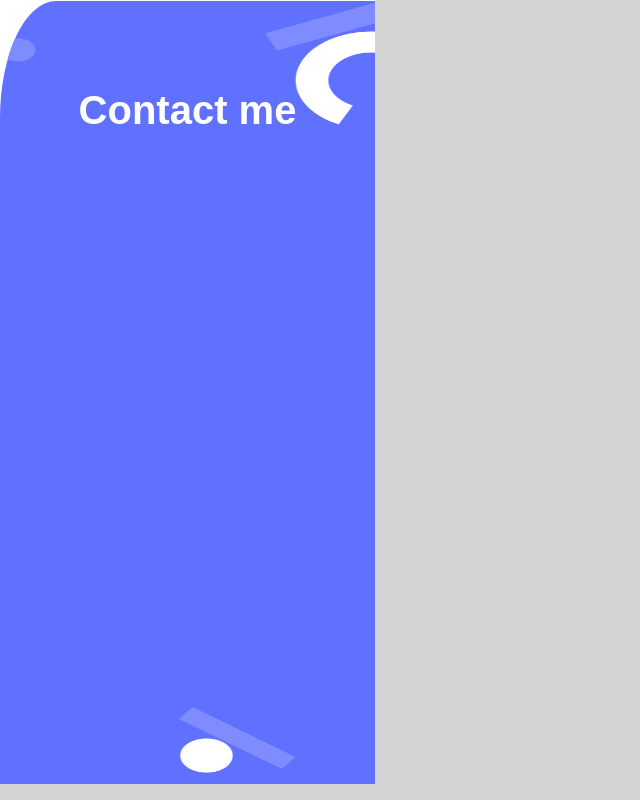
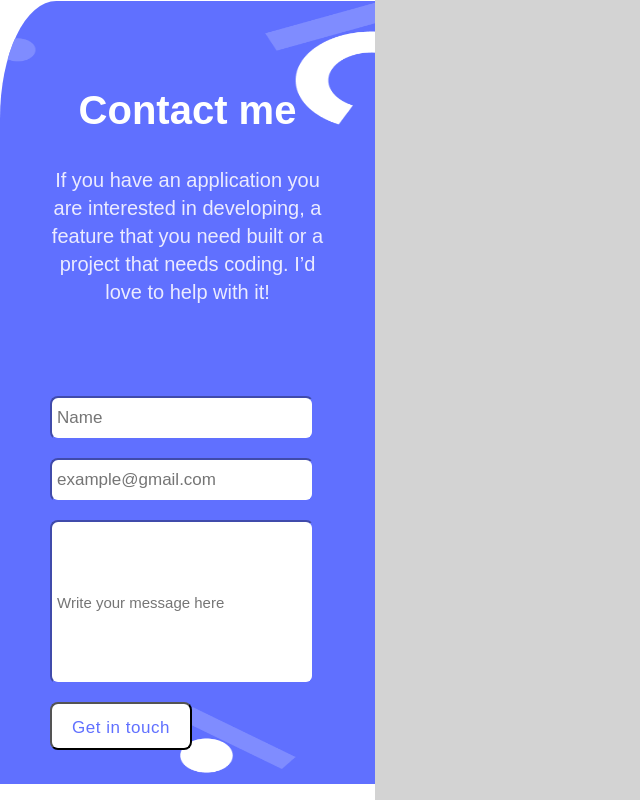
Before and after one commit to Attash2312/Portfolio-Website, a website: page index.html in a window 1280 px wide. Shown: the part 3901-4701 px from the top of the page, without its empty margins (0-640 px from the left). Drawn offline with Linux system fonts and the light colour scheme.

Commit message:
contact me form completed

```diff
--- a/index.html
+++ b/index.html
@@ -162,7 +162,28 @@
 
         <div class="ctc-content">
         <h2>Contact me</h2>
+        <p>If you have an application you are interested in developing, a feature that you need built or a project that needs coding.
+            I’d love to help with it!</p>
         </div>
+
+        <div class="form-container">
+            <form>
+                <div class="namebox">
+            <input type="text" name="name" placeholder="Name">
+                </div>
+            <br>
+                <div class="emailbox">
+            <input type="text" name="email" placeholder="example@gmail.com">
+                </div>
+            <br>
+                <div class="messagebox">
+            <input type="text" name="name" placeholder="Write your message here">
+                </div>
+            <br>
+            <button type="submit">Get in touch</button>
+        </form>
+        </div>
+
     </section>
     </div>
 </body>
--- a/style.css
+++ b/style.css
@@ -330,3 +330,65 @@ margin-top: 30px;
 margin-right: 40px;
 margin-left: 40px;
 }
+
+form{
+    margin-top: 40px;
+    padding: 50px;
+}
+
+
+.namebox input{
+    width: 250px;
+    height: 30px;
+    padding: 5px;
+    border-radius: 8px;
+    border-color: #6070FF;
+    color: #172B4D;
+    font-size: 17px;
+    font-weight: 400;
+    line-height: 20px;
+    text-align: left;
+    }
+
+    .emailbox input{
+        width: 250px;
+        height: 30px;
+        padding: 5px;
+        border-radius: 8px;
+        border-color: #6070FF;
+        color: #172B4D;
+        font-size: 17px;
+        font-weight: 400;
+        line-height: 20px;
+        text-align: left;
+        }
+
+        .messagebox input{
+            width: 250px;
+            height: 150px;
+            padding: 5px;
+            border-radius: 8px;
+            border-color: #6070FF;
+            font-size: 15px;
+            font-weight: 400;
+            line-height: 24px;
+            text-align: left;
+            color: #B3BAC5;
+            }
+
+        .form-container button{
+            color: #6070FF;
+            background: #ffff;
+            width: 142px;
+            height: 48px;
+            top: 5317px;
+            left: 24px;
+            padding: 12px 16px 12px 16px;
+            border-radius: 8px;
+            opacity: 0px;
+            font-size: 17px;
+            font-weight: 500;
+            line-height: 24px;
+            letter-spacing: 0.03em;
+            text-align: center;
+        }
```
